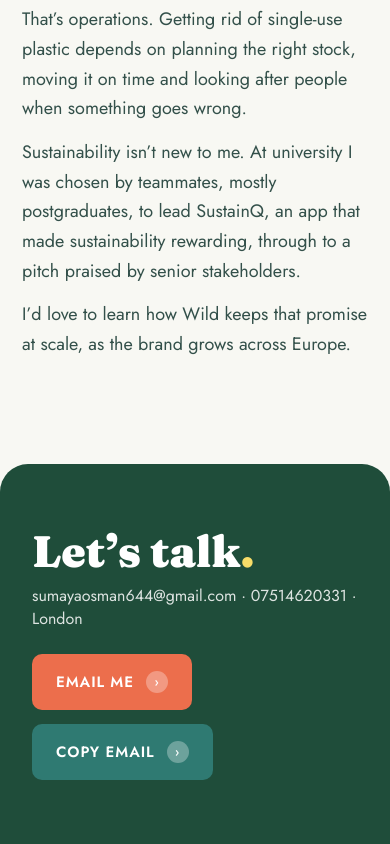
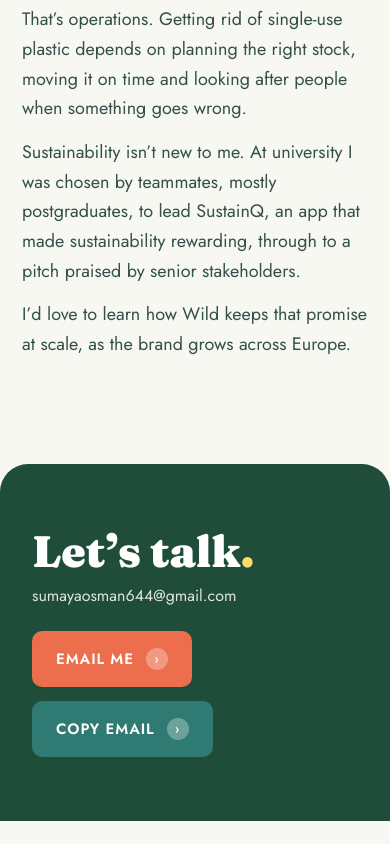
Before and after one commit to sumayaosman-pixel/web, a plain HTML site: page operations-rotation.html in a window 390 px wide. Shown: the part 5227-6071 px from the top of the page. After the commit the page ends 6048 px from the top, so only its background shows below. Drawn offline with Linux system fonts and the light colour scheme.

Commit message:
Remove phone number and location from operations rotation page
Co-Authored-By: Claude Opus 5.5 <noreply@anthropic.com>
Claude-Session: https://claude.ai/code/session_01MsrmoqmGuJcnBMdd2XAcGA

```diff
--- a/operations-rotation.html
+++ b/operations-rotation.html
@@ -179,7 +179,7 @@ h2{font-family:Soft;font-weight:900;font-size:52px;line-height:1.02;letter-spaci
 </section>
 
 <footer class="foot" id="contact"><div class="in">
-  <div><div class="big">Let’s talk<span>.</span></div><small>sumayaosman644@gmail.com · 07514620331 · London</small></div>
+  <div><div class="big">Let’s talk<span>.</span></div><small>sumayaosman644@gmail.com</small></div>
   <div class="btns">
     <a class="btn coral" href="mailto:sumayaosman644@gmail.com">Email me <i>›</i></a>
     <button class="btn teal" id="copy" type="button">Copy email <i>›</i></button>
```
